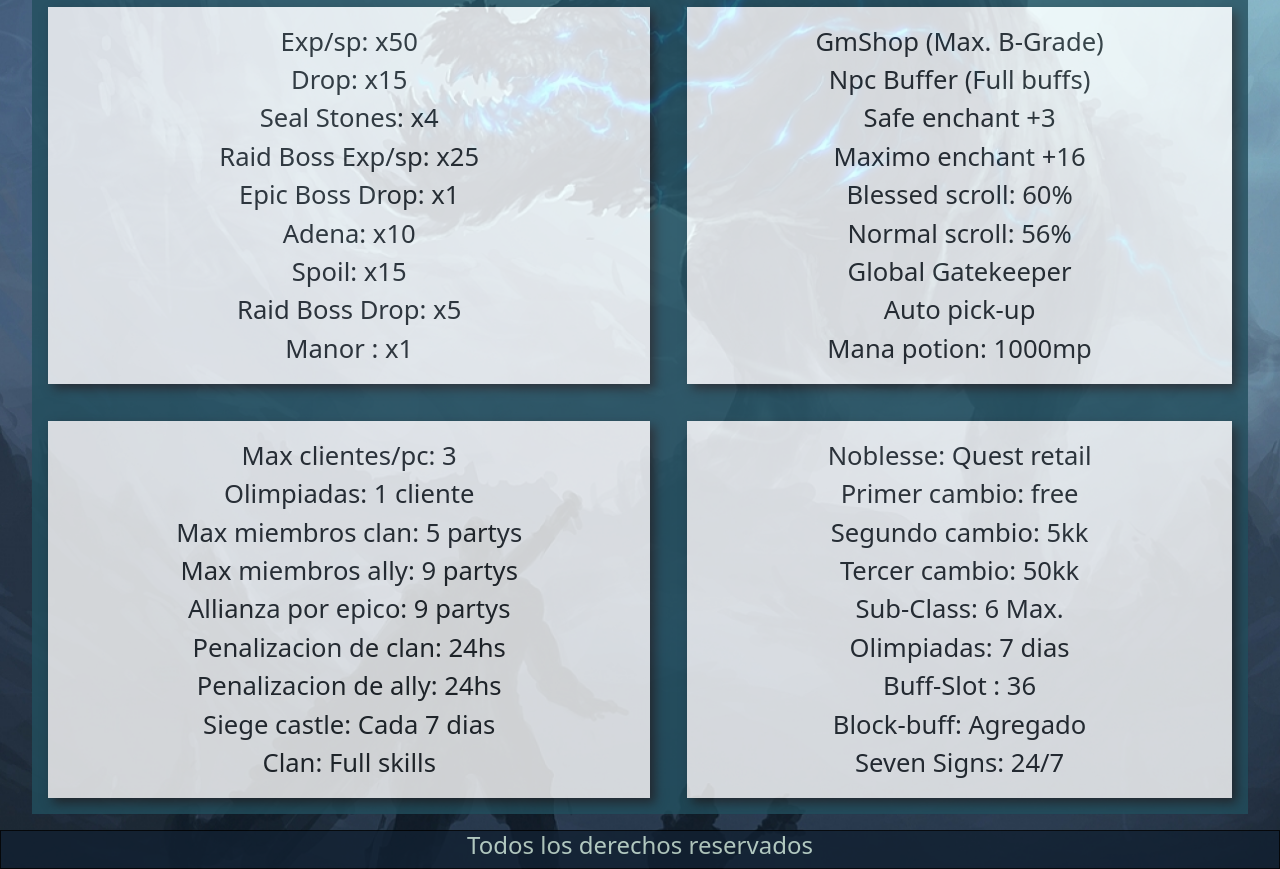
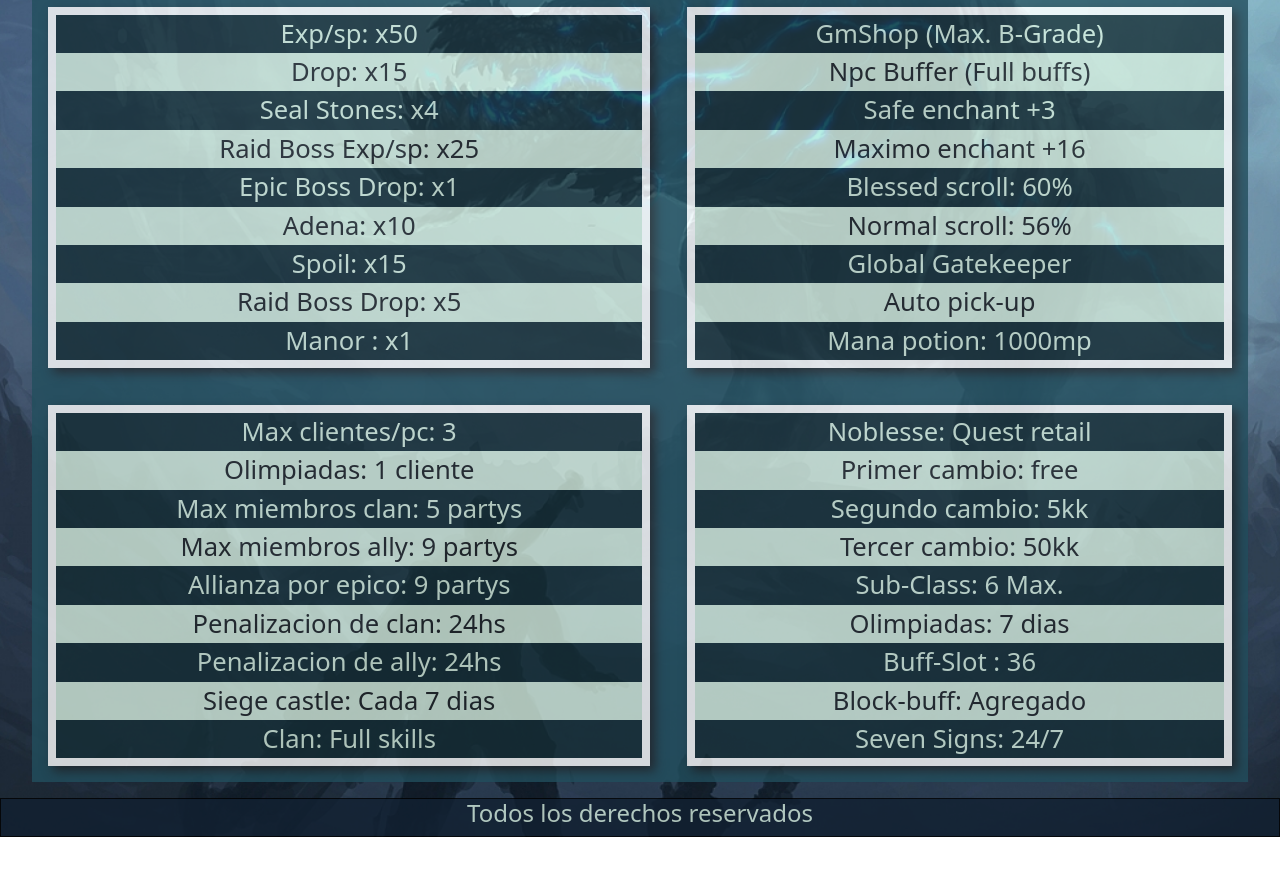
Before and after one commit to Marcoria94/Sass, a website: page pages/informacion.html in a window 1280 px wide. Shown: the part 199-1068 px from the top of the page. After the commit the page ends 1036 px from the top, so only its background shows below. Drawn offline with nearby package versions, Linux system fonts and the light colour scheme.

Commit message:
modificaciones en general

```diff
--- a/pages/informacion.html
+++ b/pages/informacion.html
@@ -59,48 +59,48 @@
             </h1>
 
             <ul class="listaUno">
-                    <li>Exp/sp: x50</li>
-                    <li>Drop: x15</li>
-                    <li>Seal Stones: x4</li>
-                    <li>Raid Boss Exp/sp: x25</li>
-                    <li>Epic Boss Drop: x1</li>
-                    <li>Adena: x10</li>
-                    <li>Spoil: x15</li>
-                    <li>Raid Boss Drop: x5</li>
-                    <li>Manor : x1</li>
+                <li class="fondoLi">Exp/sp: x50</li>
+                <li class="fondoLii">Drop: x15</li>
+                <li class="fondoLi">Seal Stones: x4</li>
+                <li class="fondoLii">Raid Boss Exp/sp: x25</li>
+                <li class="fondoLi">Epic Boss Drop: x1</li>
+                <li class="fondoLii">Adena: x10</li>
+                <li class="fondoLi">Spoil: x15</li>
+                <li class="fondoLii">Raid Boss Drop: x5</li>
+                <li class="fondoLi">Manor : x1</li>
             </ul>
             <ul class="listaDos">
-                    <li>GmShop (Max. B-Grade)</li>
-                    <li>Npc Buffer (Full buffs)</li>
-                    <li>Safe enchant +3</li>
-                    <li>Maximo enchant +16</li>
-                    <li>Blessed scroll: 60%</li>
-                    <li>Normal scroll: 56%</li>
-                    <li>Global Gatekeeper</li>
-                    <li>Auto pick-up</li>
-                    <li>Mana potion: 1000mp</li>
+                <li class="fondoLi">GmShop (Max. B-Grade)</li>
+                <li class="fondoLii">Npc Buffer (Full buffs)</li>
+                <li class="fondoLi">Safe enchant +3</li>
+                <li class="fondoLii">Maximo enchant +16</li>
+                <li class="fondoLi">Blessed scroll: 60%</li>
+                <li class="fondoLii">Normal scroll: 56%</li>
+                <li class="fondoLi">Global Gatekeeper</li>
+                <li class="fondoLii">Auto pick-up</li>
+                <li class="fondoLi">Mana potion: 1000mp</li>
             </ul>
             <ul class="listaTres">
-                    <li>Max clientes/pc: 3</li>
-                    <li>Olimpiadas: 1 cliente</li>
-                    <li>Max miembros clan: 5 partys</li>
-                    <li>Max miembros ally: 9 partys</li>
-                    <li>Allianza por epico: 9 partys</li>
-                    <li>Penalizacion de clan: 24hs</li>
-                    <li>Penalizacion de ally: 24hs</li>
-                    <li>Siege castle: Cada 7 dias</li>
-                    <li>Clan: Full skills</li>
+                <li class="fondoLi">Max clientes/pc: 3</li>
+                <li class="fondoLii">Olimpiadas: 1 cliente</li>
+                <li class="fondoLi">Max miembros clan: 5 partys</li>
+                <li class="fondoLii">Max miembros ally: 9 partys</li>
+                <li class="fondoLi">Allianza por epico: 9 partys</li>
+                <li class="fondoLii">Penalizacion de clan: 24hs</li>
+                <li class="fondoLi">Penalizacion de ally: 24hs</li>
+                <li class="fondoLii">Siege castle: Cada 7 dias</li>
+                <li class="fondoLi">Clan: Full skills</li>
             </ul>
             <ul class="listaCuatro">
-                    <li>Noblesse: Quest retail</li>
-                    <li>Primer cambio: free</li>
-                    <li>Segundo cambio: 5kk</li>
-                    <li>Tercer cambio: 50kk</li>
-                    <li>Sub-Class: 6 Max.</li>
-                    <li>Olimpiadas: 7 dias</li>
-                    <li>Buff-Slot : 36</li>
-                    <li>Block-buff: Agregado</li>
-                    <li>Seven Signs: 24/7</li>
+                <li class="fondoLi">Noblesse: Quest retail</li>
+                <li class="fondoLii">Primer cambio: free</li>
+                <li class="fondoLi">Segundo cambio: 5kk</li>
+                <li class="fondoLii">Tercer cambio: 50kk</li>
+                <li class="fondoLi">Sub-Class: 6 Max.</li>
+                <li class="fondoLii">Olimpiadas: 7 dias</li>
+                <li class="fondoLi">Buff-Slot : 36</li>
+                <li class="fondoLii">Block-buff: Agregado</li>
+                <li class="fondoLi">Seven Signs: 24/7</li>
             </ul>
 
         </main>
--- a/scss/base/_extend.scss
+++ b/scss/base/_extend.scss
@@ -1,12 +1,6 @@
-%h1 {
+%ul {
     margin: 1rem;
-    padding: 10px;
-    border: 1px solid black;
-}
-%ul {
-
-    margin: 1rem;
-    padding: 1rem;
+    padding: 0.5rem;
     font-size: 1.6rem;
     list-style-type: none;
     background-color: white;
--- a/scss/styles.scss
+++ b/scss/styles.scss
@@ -5,10 +5,6 @@
 .index {
     background-image: url(../img/fondohome.jpg);
     @include background;
-
-
-
-
 
     .headerHome {
         height: 65vh;
@@ -633,27 +629,55 @@
         .listaUno {
             grid-area: listaUno;
             @extend %ul;
+            .fondoLi{
+                background-color: $color-secundario;
+                color: $color-letras;
+            }
+            .fondoLii{
+                background-color: $color-letras;
+            }
+
         }
 
         .listaDos {
             grid-area: listaDos;
             @extend %ul;
+            @extend %ul;
+            .fondoLi{
+                background-color: $color-secundario;
+                color: $color-letras;
+            }
+            .fondoLii{
+                background-color: $color-letras;
+            }
         }
 
         .listaTres {
             grid-area: listaTres;
             @extend %ul;
+            @extend %ul;
+            .fondoLi{
+                background-color: $color-secundario;
+                color: $color-letras;
+            }
+            .fondoLii{
+                background-color: $color-letras;
+            }
         }
 
         .listaCuatro {
             grid-area: listaCuatro;
             @extend %ul;
+            @extend %ul;
+            .fondoLi{
+                background-color: $color-secundario;
+                color: $color-letras;
+            }
+            .fondoLii{
+                background-color: $color-letras;
             }
         }
-
-
-
-
+    }
 
     footer {
         filter: alpha(opacity=80);
@@ -668,6 +692,7 @@
             color: $color-letras;
         }
     }
+
     @media screen and (min-width: 400px) {
         .info {
             grid-template-areas: "titulo titulo"
```
Also changed, not shown: index.html (+2 -1 lines), pages/contacto.html (+2 -1 lines), pages/descargas.html (+7 -3 lines), pages/registrate.html (+2 -2 lines), css/style.css. Lines whose indentation alone changed are shown as unchanged.
